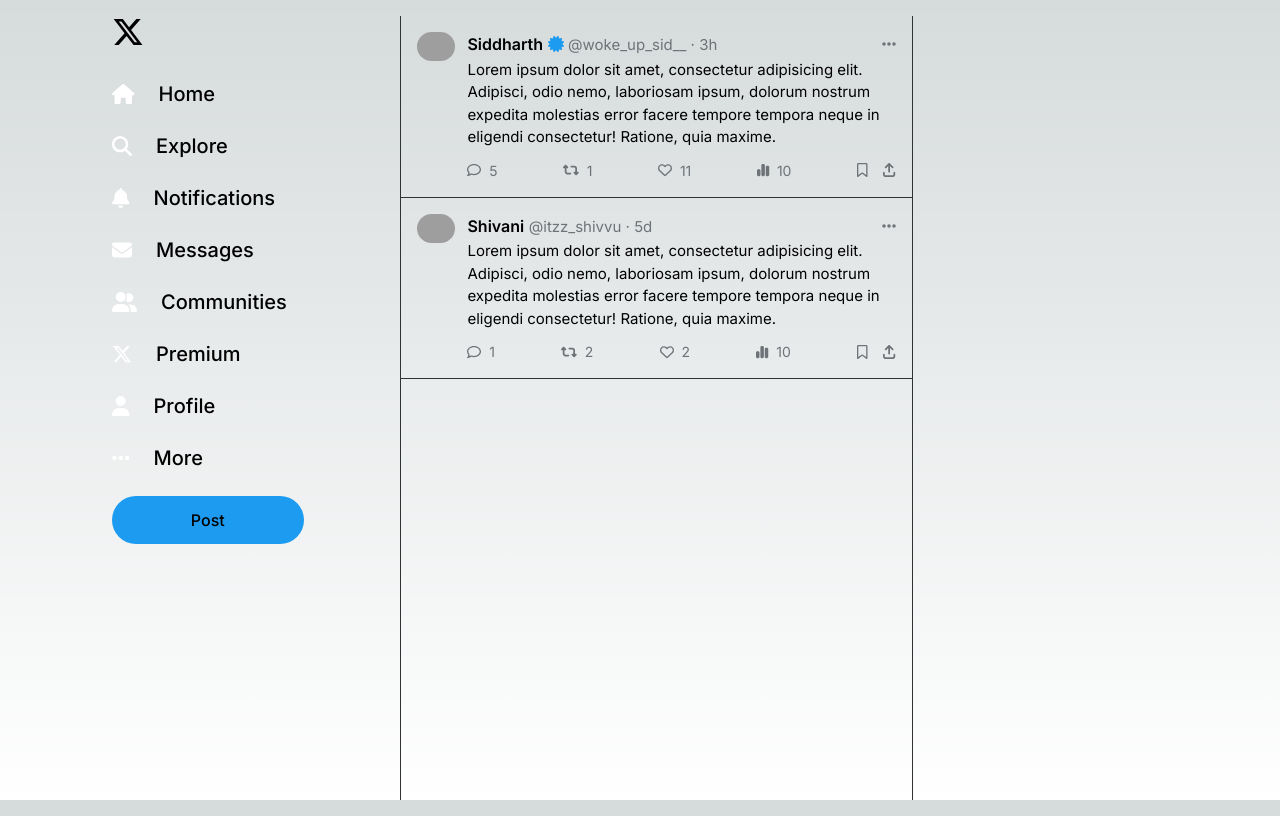
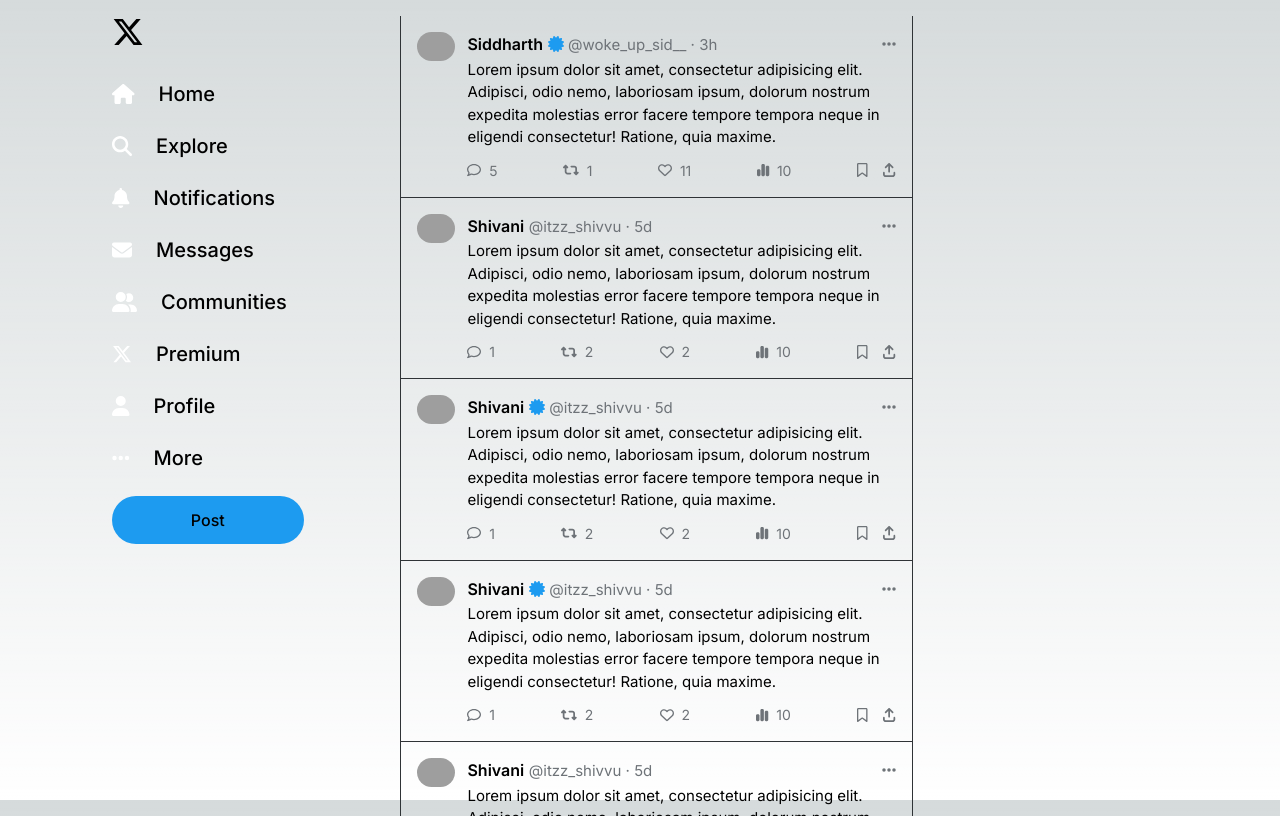
Before and after one commit to sidsaurav/twitter-clone, a Next.js app in the folder client/: page / in a window 1280 px wide. Built offline with nearby package versions, Linux system fonts and the light colour scheme; grey boxes are pictures that could not be loaded.

Commit message:
change title and scroll fix

```diff
--- a/client/app/layout.tsx
+++ b/client/app/layout.tsx
@@ -6,7 +6,7 @@ import '@fortawesome/fontawesome-svg-core/styles.css';
 const inter = Inter({ subsets: ['latin'] })
 
 export const metadata: Metadata = {
-  title: 'Create Next App',
+  title: 'Twitter(X) Clone - Siddharth S',
   description: 'Generated by create next app',
 }
 
@@ -17,7 +17,7 @@ export default function RootLayout({
 }) {
   return (
     <html lang="en">
-      <body className={inter.className + " flex h-screen w-screen pt-4 px-28"}>{children}</body>
+      <body className={inter.className + " flex h-screen w-screen overflow-hidden pt-4 px-28"}>{children}</body>
     </html>
   )
 }
--- a/client/app/page.tsx
+++ b/client/app/page.tsx
@@ -40,10 +40,80 @@ const page = () => {
         <PrimaryButton content='Post' />
       </div>
 
-      {/* middle */}
-      <div className='flex-[2_1_0%] border-x-[0.8px] border-primary'>
-        <PostCard name='Siddharth' username='woke_up_sid__' isPremium={true} time='3h' commentCnt={5} retweetCnt={1} likeCnt={11}/>
-        <PostCard name='Shivani' username='itzz_shivvu' isPremium={false} time='5d' commentCnt={1} retweetCnt={2} likeCnt={2}/>
+      {/* middle section*/}
+      <div className='flex-[2_1_0%] border-x-[0.8px] border-primary h-screen overflow-scroll'>
+        <PostCard
+          name='Siddharth'
+          username='woke_up_sid__'
+          isPremium={true}
+          time='3h'
+          commentCnt={5}
+          retweetCnt={1}
+          likeCnt={11}
+        />
+        <PostCard
+          name='Shivani'
+          username='itzz_shivvu'
+          isPremium={false}
+          time='5d'
+          commentCnt={1}
+          retweetCnt={2}
+          likeCnt={2}
+        />
+        <PostCard
+          name='Shivani'
+          username='itzz_shivvu'
+          isPremium={true}
+          time='5d'
+          commentCnt={1}
+          retweetCnt={2}
+          likeCnt={2}
+        />
+        <PostCard
+          name='Shivani'
+          username='itzz_shivvu'
+          isPremium={true}
+          time='5d'
+          commentCnt={1}
+          retweetCnt={2}
+          likeCnt={2}
+        />
+        <PostCard
+          name='Shivani'
+          username='itzz_shivvu'
+          isPremium={false}
+          time='5d'
+          commentCnt={1}
+          retweetCnt={2}
+          likeCnt={2}
+        />
+        <PostCard
+          name='Shivani'
+          username='itzz_shivvu'
+          isPremium={false}
+          time='5d'
+          commentCnt={1}
+          retweetCnt={2}
+          likeCnt={2}
+        />
+        <PostCard
+          name='Shivani'
+          username='itzz_shivvu'
+          isPremium={true}
+          time='5d'
+          commentCnt={1}
+          retweetCnt={2}
+          likeCnt={2}
+        />
+        <PostCard
+          name='Shivani'
+          username='itzz_shivvu'
+          isPremium={false}
+          time='5d'
+          commentCnt={1}
+          retweetCnt={2}
+          likeCnt={2}
+        />
       </div>
 
       {/* right sidebar */}
```
